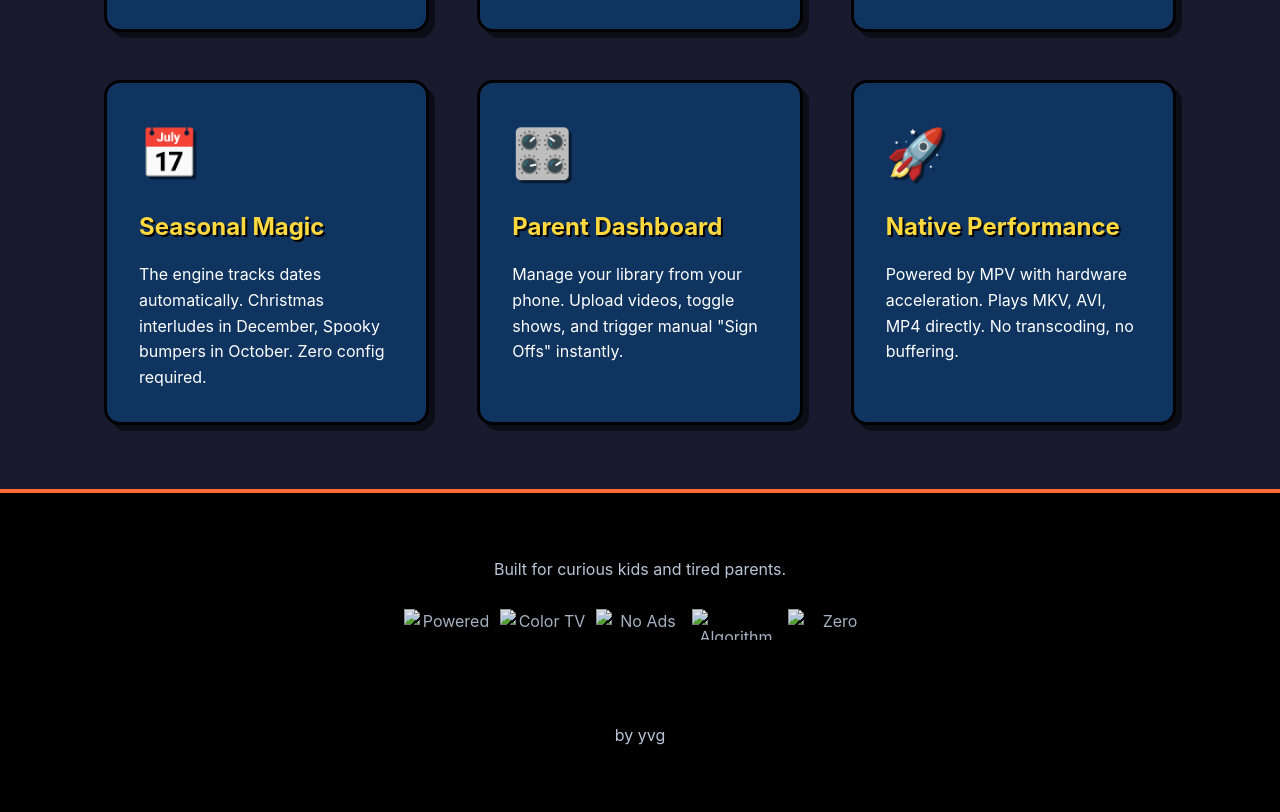
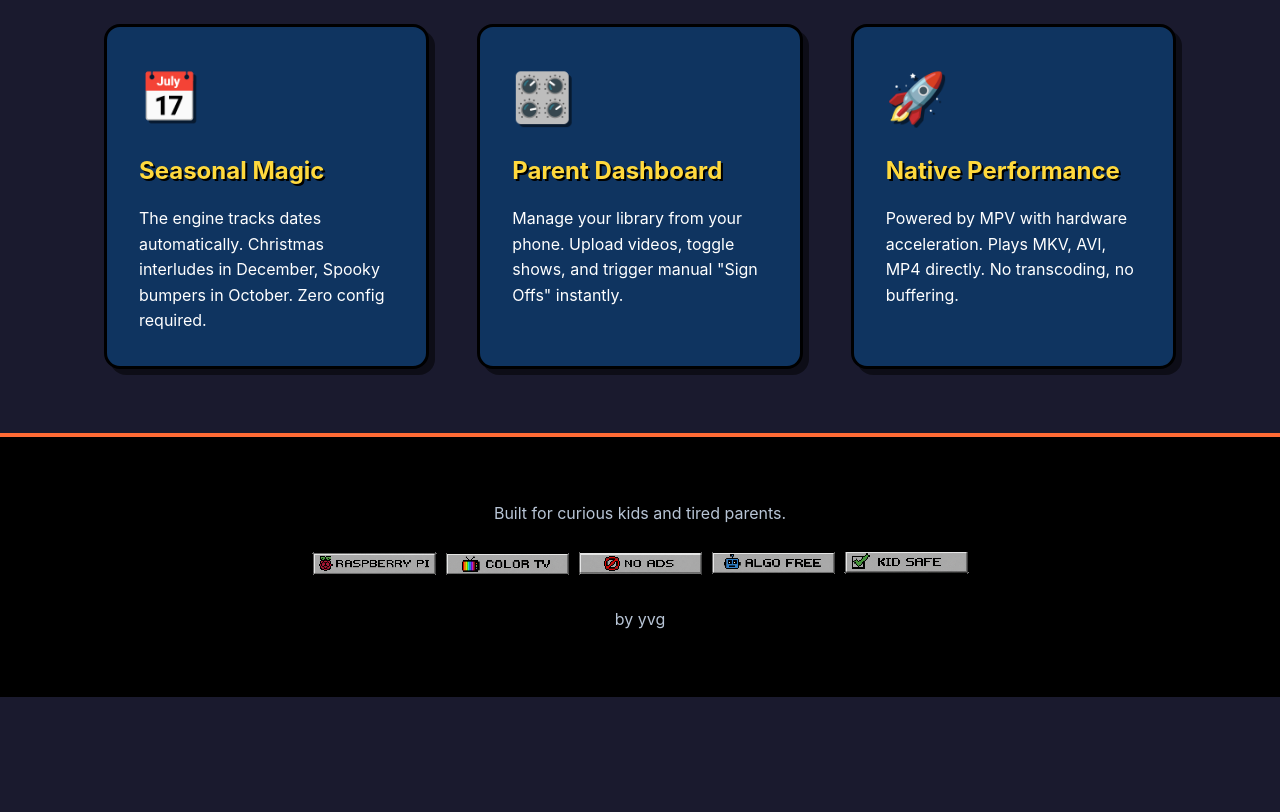
Before and after one commit to yvg/toasttv, a website: page website/index.html in a window 1280 px wide. Shown: the part 1808-2620 px from the top of the page. After the commit the page ends 2505 px from the top, so only its background shows below. Drawn offline with Linux system fonts and the light colour scheme.

Commit message:
website: Add footer badges

```diff
--- a/website/index.html
+++ b/website/index.html
@@ -299,8 +299,8 @@
       </p>
 
       <div class="install-block" onclick="navigator.clipboard.writeText(this.innerText.replace('root@raspberrypi:~# ', '').trim()); alert('Copied!')" title="Click to Copy">
-        <!-- Install via GitHub -->
-        curl -fsSL https://raw.githubusercontent.com/yvg/toasttv/main/scripts/install.sh | sudo bash
+        <!-- Install via ToastTV.eu -->
+        curl -sL toasttv.eu/install.sh | sudo bash
       </div>
 
     </div>
@@ -357,15 +357,30 @@
     <p>
       Built for curious kids and tired parents.<br>
       <br>
+      <style>
+        .retro-badge {
+          width: 125px;
+          height: 23px;
+          background-image: url('assets/badges_sheet.png');
+          background-repeat: no-repeat;
+          background-size: 127px;
+          display: inline-block;
+          image-rendering: pixelated; /* Essential for crisp pixel art */
+        }
+        .badge-pi        { background-position: -1px -1px; }
+        .badge-colortv   { background-position: -1px -26px; }
+        .badge-noads     { background-position: -1px -52px; }
+        .badge-algofree  { background-position: -1px -78px; }
+        .badge-zerocloud { background-position: -1px -104px; }
+      </style>
+
       <div style="display: flex; gap: 8px; justify-content: center; flex-wrap: wrap; margin-bottom: 2rem; opacity: 0.9;">
-        <img src="assets/badge_pi.png" alt="Powered by Raspberry Pi" width="88" height="31" style="image-rendering: pixelated;">
-        <img src="assets/badge_colortv.png" alt="Color TV" width="88" height="31" style="image-rendering: pixelated;">
-        <img src="assets/badge_noads.png" alt="No Ads" width="88" height="31" style="image-rendering: pixelated;">
-        <img src="assets/badge_algofree.png" alt="Algorithm Free" width="88" height="31" style="image-rendering: pixelated;">
-        <img src="assets/badge_zerocloud.png" alt="Zero Cloud" width="88" height="31" style="image-rendering: pixelated;">
+        <div class="retro-badge badge-pi" title="Powered by Raspberry Pi"></div>
+        <div class="retro-badge badge-colortv" title="Color TV"></div>
+        <div class="retro-badge badge-noads" title="No Ads"></div>
+        <div class="retro-badge badge-algofree" title="Algorithm Free"></div>
+        <div class="retro-badge badge-zerocloud" title="Zero Cloud"></div>
       </div>
-      <br>
-      <br>
       by <a href="https://yves.vg">yvg</a>
     </p>
   </footer>
```
Also changed, not shown: website/assets/badges_sheet.png (added).
